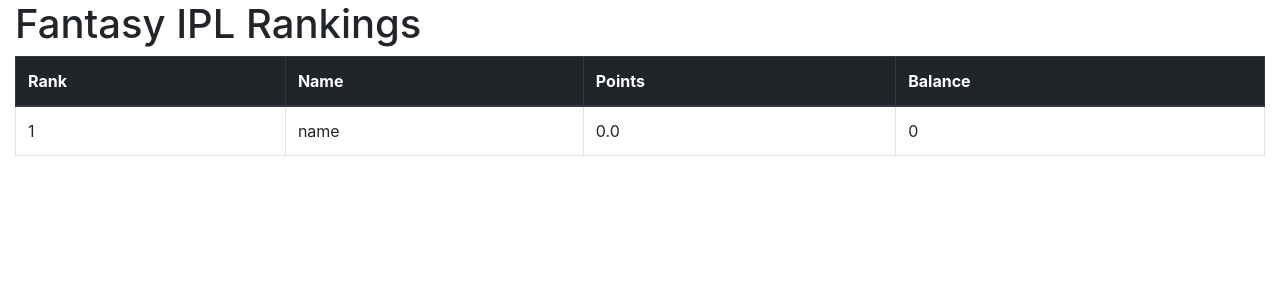
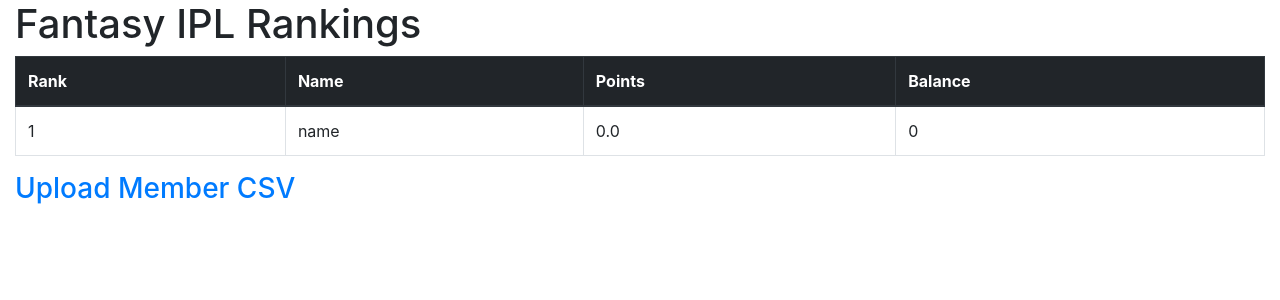
Before and after one commit to crazynayan/ipl2019-django, a Django app: page /ipl/ in a window 1280 px wide. Shown: the part 56-356 px from the top of the page. Run offline with Django 3.2, Linux system fonts and the light colour scheme; the visitor is signed in with stand-in values (Sample User, id 1); data comes from the database, SQL or seed files in the repository; some libraries are stand-ins or nearby versions.

Commit message:
CSV View Enhancements

```diff
--- a/ipl2019/views.py
+++ b/ipl2019/views.py
@@ -9,7 +9,7 @@
 from django.urls import reverse
 from django.contrib.auth.models import User
 from .models import Member
-
+from django.contrib import messages
 
 
 class MemberView(LoginRequiredMixin, View):
@@ -27,16 +27,24 @@
     prompt = {
         'order': 'Order of member csv should be user, name, balance, points'
     }
+
     if request.method == "GET":
         return render(request, template, prompt)
 
-    csv_file = request.FILES['file']
+    file = request.FILES['file']
 
-    data_set = csv_file.read().decode('utf-8')
-    io_string = io.StringIO(data_set)
-    next(io_string)
+    if not file.name.endswith('.csv'):
+        messages.error(request, "This file is not a .csv file")
+        return render(request, template, prompt)
 
-    for column in csv.reader(io_string, delimiter=',', quotechar="|"):
+    with open(file.name) as csv_file:
+        csv_data = list(csv.reader(csv_file, delimiter=','))
+
+    if csv_data[0] != ['user', 'name', 'balance', 'points']:
+        messages.error(request, "The csv header is not in the proper format.")
+        return render(request, template, prompt)
+
+    for column in csv_data[1:]:
         try:
             user1 = User.objects.get(username=column[0])
             member = Member.objects.get(user=user1.id)
@@ -46,11 +54,6 @@
             member.save()
         except ObjectDoesNotExist:
             pass
-        # if User.objects.filter(username=column[0]).exists():
-        #     userid = User.objects.get(username=column[0]).id
-        #     if Member.objects.filter(user=userid).exists():
-        #         member =
-        #     member = Member.objects.get
         #     _, created = Member.objects.update_or_create(
         #         defaults = {
         #             'name'      : column[1],
--- a/templates/ipl2019/member_list.html
+++ b/templates/ipl2019/member_list.html
@@ -24,4 +24,7 @@
 {% else %}
 <p>No Members Added</p>
 {% endif %}
+{% if perms.ipl2019.auctioneer %}
+    <h3><a href="{% url 'upload_csv' %}">Upload Member CSV</a></h3>
+{% endif %}
 {% endblock %}
--- a/templates/main_home.html
+++ b/templates/main_home.html
@@ -5,7 +5,5 @@
 <p>Only users with logins can play this fantasy league.</p>
 <ul>
     <li><a href="{% url 'member_list' %}">IPL 2019</a></li>
-    <li><a href="{% url 'upload_csv' %}">Upload CSV</a></li>
-
 </ul>
 {% endblock %}
```
Also changed, not shown: templates/ipl2019/upload_csv.html (+8 -0 lines).
